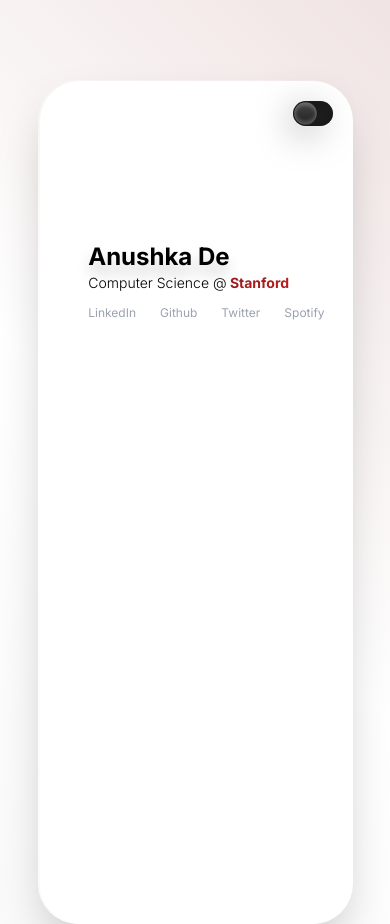
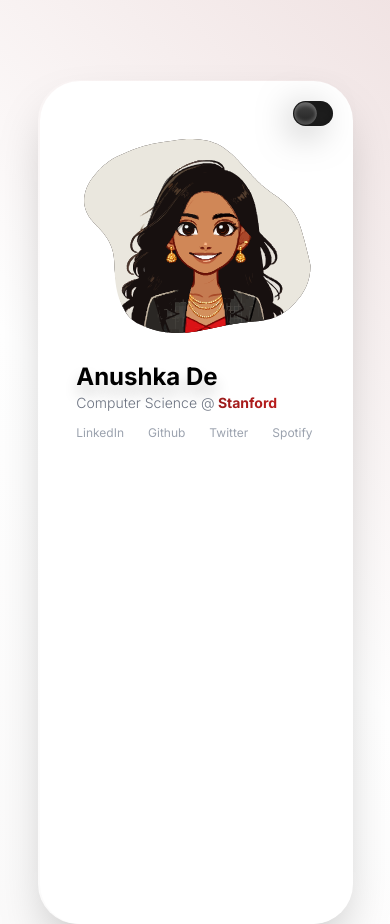
Before and after one commit to anushkarde/googee, a React (Vite) app: page / in a window 390 px wide. Built offline with nearby package versions, Linux system fonts and the light colour scheme.

Commit message:
cartooooonnn

```diff
--- a/src/App.jsx
+++ b/src/App.jsx
@@ -4,26 +4,12 @@ import './index.css';
 
 
 const App = () => {
-  const [darkMode, setDarkMode] = useState(false);
-
-  useEffect(() => {
-    document.body.classList.toggle('dark', darkMode);
-  }, [darkMode]);
-
-  const toggleDarkMode = () => {
-    setDarkMode(!darkMode);
-  };
 
   return (
-    <div className={`${darkMode ? 'dark' : ''}`}>
-      <div className="fun min-h-screen">
+    <div className="fun min-h-screen">
         <div className="max-w-7xl mx-auto pt-20 px-6">
-          {/* <div id="toggle" onClick={toggleDarkMode}>
-            <div className="indicator"></div>
-          </div> */}
           <Hero />
         </div>
-      </div>
 
     </div>
   )
--- a/src/components/Hero.jsx
+++ b/src/components/Hero.jsx
@@ -1,4 +1,5 @@
 import React, { useState, useEffect } from 'react';
+import aiPic from '../assets/ai_pic.svg';
 
 const Hero = () => {
   const [darkMode, setDarkMode] = useState(false);
@@ -19,21 +20,22 @@ const Hero = () => {
           <div id="toggle" onClick={toggleDarkMode}>
             <div className="indicator"></div>
           </div>
-          <div className="flex flex-row w-full h-full">
+          <div className="flex flex-col md:flex-row w-full h-full">
 
-            <div className="flex flex-col p-6">
+          <div className="flex justify-center md:justify-left">
+            <img src={aiPic} alt="AI" className="mt-10 md:mt-36 w-5/6 h-5/6 md:w-4/6 md:h-4/6 object-contain rounded-lg " />
+          </div>
 
-            </div>
-
-            <div className="flex flex-col mt-40 md:mt-72 md:fixed left-1/2">
-              <h1 className="text-2xl md:text-3xl font-bold text-shadow-lg dark:text-white transition-colors duration-50">Anushka De</h1>
-              <p className="md:mt-10 text-sm md:text-md font-light md:fixed dark:text-gray-300">
+            <div className="flex flex-col -mt-5 md:mt-72 md:fixed left-1/2">
+              <h1 className="text-2xl md:text-3xl ml-9 md:ml-0 font-bold text-shadow-lg text-black dark:text-white transition-colors duration-50">Anushka De</h1>
+              <p className="md:mt-10 text-sm md:text-md font-light md:fixed text-gray-500 dark:text-gray-300 ml-9 md:ml-0">
                 Computer Science @
                 <span className="bg-gradient-to-r font-bold from-red-800 to-red-700 dark:from-red-600 dark:to-red-600 text-transparent bg-clip-text transition-colors duration-200">
                   {" "}Stanford
                 </span>
               </p>
-              <div className="mt-2 md:mt-8 text-xs lg:text-sm text-gray-400 dark:text-gray-300 flex justify-center" style={{ marginLeft: '-0.75rem' }}>
+              <div className="mt-2 md:mt-8 text-xs lg:text-sm text-gray-400 dark:text-gray-300 flex md:justify-center ml-6 md:-ml-3">
+
                 <a href="https://www.linkedin.com/in/anushkadde/" className="relative transition duration-300 ease-in-out hover:bg-gradient-to-r from-red-800 to-red-700 hover:text-white px-3 py-1 rounded-full" target="_blank">
                   <span className="hover:text-white">LinkedIn</span>
                 </a>
--- a/src/components/Name.jsx
+++ /dev/null
@@ -1,31 +0,0 @@
-import React from 'react';
-
-export const Name = () => {
-  return (
-    <div className="flex flex-col mt-72 fixed left-1/2">
-        <h1 className="text-3xl font-bold text-shadow-lg ">Anushka De</h1>
-        <p className="mt-9 text-lg font-light fixed">Computer Science @
-        <span className="bg-gradient-to-r font-bold from-red-800 to-red-700 text-transparent bg-clip-text">
-            {" "}Stanford
-        </span>
-        </p>
-        <div className="mt-8 -ml-2 text-sm text-slate-400 flex justify-center space-x-4">
-        <a href="https://www.linkedin.com/in/anushkadde/" className="relative transition duration-300 ease-in-out hover:bg-gradient-to-r from-red-800 to-red-700 hover:text-white px-3 py-1 rounded-full" target="_blank">
-            <span className="hover:text-white">LinkedIn</span>
-        </a>
-        <a href="https://github.com/anushkarde" className="relative transition duration-300 ease-in-out hover:bg-gradient-to-r from-red-800 to-red-700 hover:text-white px-3 py-1 rounded-full" target="_blank">
-            <span className="hover:text-white">Github</span>
-        </a>
-        <a href="https://x.com/anushkadde?s=11&t=wpaXb_1GZsuHLUm4dwJJiA" className="relative transition duration-300 ease-in-out hover:bg-gradient-to-r from-red-800 to-red-700 hover:text-white px-3 py-1 rounded-full" target="_blank">
-            <span className="hover:text-white">Twitter</span>
-        </a>
-        <a href="https://open.spotify.com/user/au6jf89mzjijs8fu250b6zuvw?si=5b05bea5e4fa4241" className="relative transition duration-300 ease-in-out hover:bg-gradient-to-r from-red-800 to-red-700 hover:text-white px-3 py-1 rounded-full" target="_blank">
-            <span className="hover:text-white">Spotify</span>
-        </a>
-        </div>
-
-    </div>
-  );
-};
-
-export default Name;
```
Also changed, not shown: src/assets/ai_pic.svg (added), src/assets/headshot_avatar.png (deleted).
